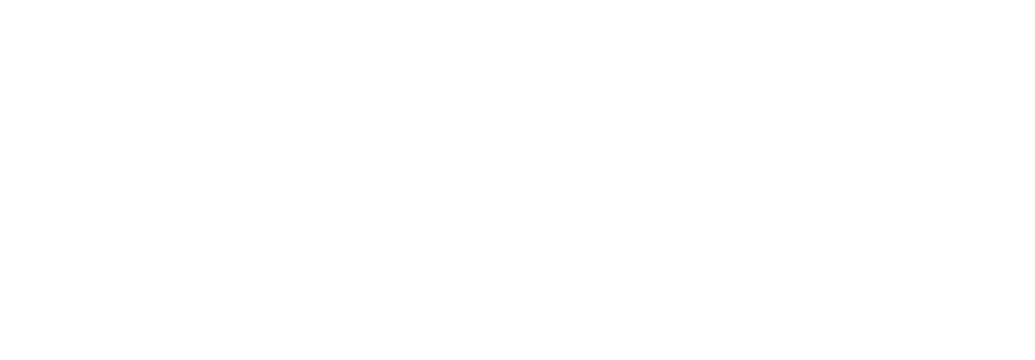
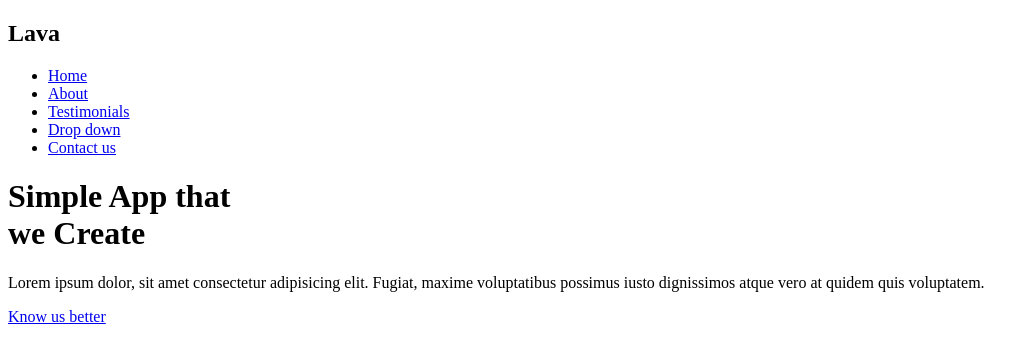
Before and after one commit to sneyderdev/lava-landing, a plain HTML site: page index.html in a window 1280 px wide. Shown: the whole page, without its empty margins (0-1035 px from the left). Drawn offline with Linux system fonts and the light colour scheme.

Commit message:
Adding header's HTML

```diff
--- a/index.html
+++ b/index.html
@@ -7,6 +7,24 @@
     <title>Lava</title>
   </head>
   <body>
-
+    <header class="lava-header">
+      <div class="container">
+        <nav class="lava-menu">
+          <h2 class="lava-menu__logo">Lava</h2>
+          <ul class="menu">
+            <li class="menu__item"><a href="#" class="menu__link">Home</a></li>
+            <li class="menu__item"><a href="#" class="menu__link">About</a></li>
+            <li class="menu__item"><a href="#" class="menu__link">Testimonials</a></li>
+            <li class="menu__item"><a href="#" class="menu__link">Drop down</a></li>
+            <li class="menu__item"><a href="#" class="menu__link">Contact us</a></li>
+          </ul>
+        </nav>
+        <div class="lava-header__content">
+          <h1 class="lava-header__title">Simple App that<br>we <span class="lava-header__title--highlight">Create</span></h1>
+          <p class="lava-header__text">Lorem ipsum dolor, sit amet consectetur adipisicing elit. Fugiat, maxime voluptatibus possimus iusto dignissimos atque vero at quidem quis voluptatem.</p>
+          <a href="#" class="primary-button">Know us better</a>
+        </div>
+      </div>
+    </header>
   </body>
 </html>
```
